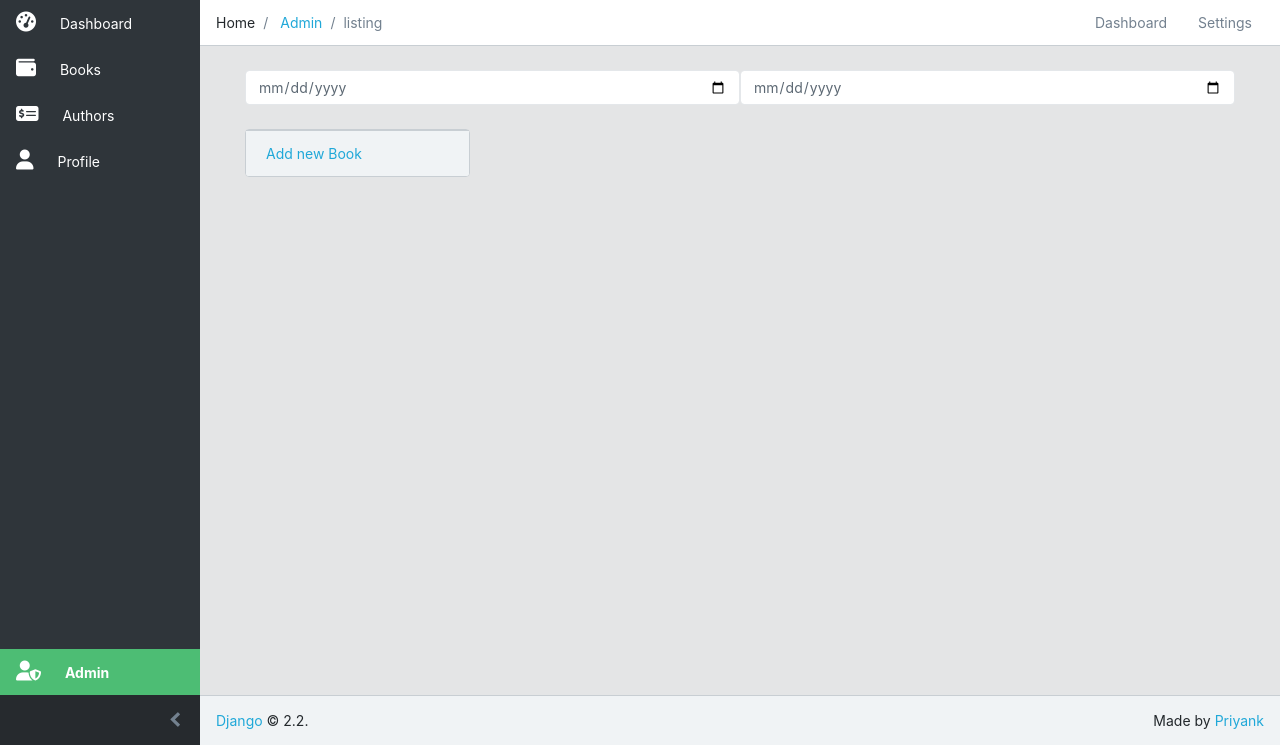
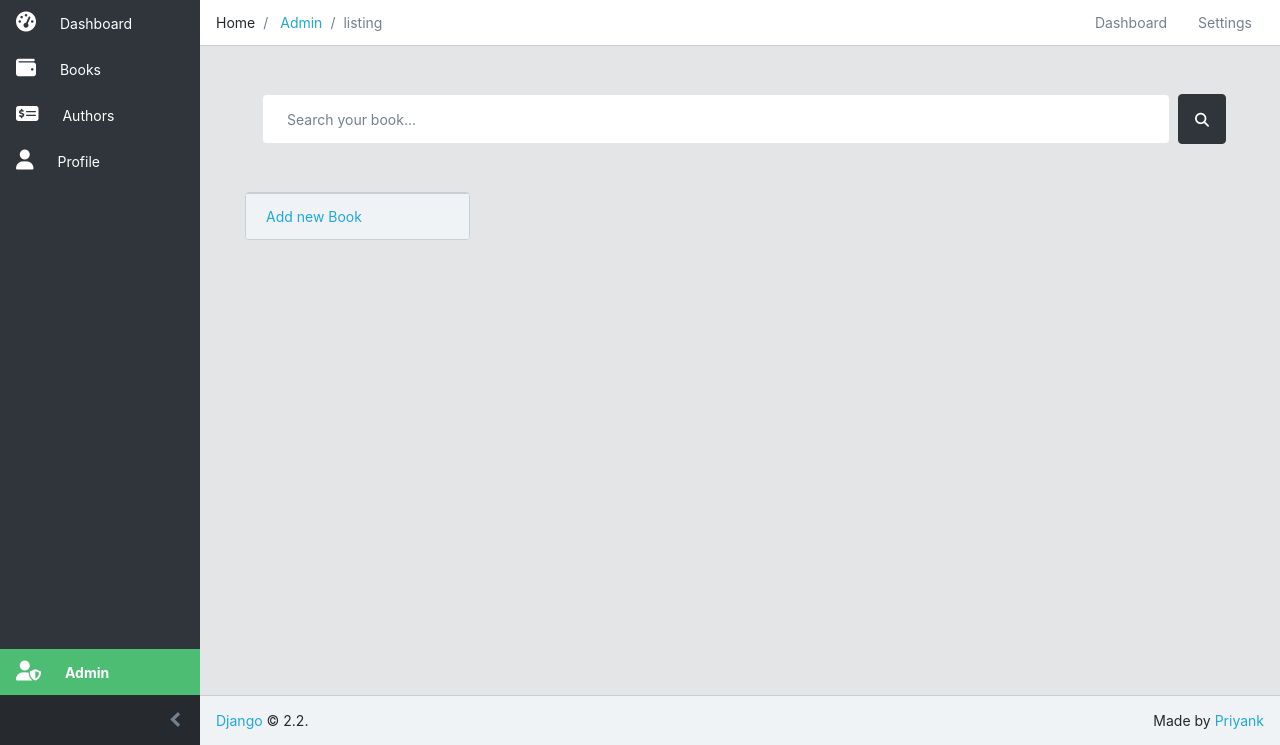
Before and after one commit to priyank-py/library_project, a Django app: page /listings in a window 1280 px wide. Shown: the part 55-800 px from the top of the page. Run offline with Django 3.2, Linux system fonts and the light colour scheme; data that the repository does not hold is empty; some libraries are stand-ins or nearby versions.

Commit message:
requirement.txt added, filter for listings

```diff
--- a/books/views.py
+++ b/books/views.py
@@ -1,5 +1,6 @@
 from django.shortcuts import render, get_object_or_404
 from .models import Book
+from django.db.models import Q
 
 # Create your views here.
 
@@ -9,7 +10,14 @@ def home(request):
     return render(request, 'main/index.html', {'all_books': all_books})
 
 def listings(request):
-    all_books = Book.objects.all()
+    query = request.GET.get('q')
+    if not query == None:
+        all_books = Book.objects.all().filter(
+            Q(name__icontains=query) |
+            Q(author__name__icontains=query)
+        )
+    else:
+        all_books = Book.objects.all()
 
 
     context = {
--- /dev/null
+++ b/requirements.txt
@@ -0,0 +1,5 @@
+Django==2.2.7
+django-admin-rangefilter==0.5.1
+Pillow==6.2.1
+pytz==2019.3
+sqlparse==0.3.0
--- a/templates/books/listings.html
+++ b/templates/books/listings.html
@@ -1,13 +1,10 @@
 {% extends 'base.html' %}
 
 {% block content %}
-
-
-<div class="container">
-<form class="d-flex my-4">
-  <input class="form-control " type="date" name="filter" id=""><input class="form-control" type="date" name="" id="">
+<form action="{% url 'listings' %} " method="GET" class="text-center mx-4 my-5 d-flex" id="filter">
+    <input type="text" name="q" id="" class="form-control mx-2 p-4" placeholder="Search your book..." />
+    <button type="submit" form="filter" class="btn btn-dark px-3" ><i class="fa fa-search" aria-hidden="true"></i></button>
 </form>
-</div>
 <div class="row">
 
 {% for book in all_books %}
@@ -15,14 +12,13 @@
         <div class="card">
           <div class="card-body">
           {% if book.photo %}
-          <img class="card-img-top" width="240" height="320" src="{{ book.photo.url }}" />
+          <img class="img" width="240" height="320" src="{{ book.photo.url }}" />
             {% else %}
             <img class="img" width="240" height="320" src="https://images-na.ssl-images-amazon.com/images/I/41fhsnzKEgL._SX258_BO1,204,203,200_.jpg" alt="">
             {% endif %}
           </div>
           <div class="card-footer ">
-            <h3>{{book.name}}</h3>
-            {% comment %} <a href="" class="btn btn-dark">{{book.renter.date}} </a> {% endcomment %}
+            <h3>{{book.name}}</h3><a href="" class="btn btn-dark">{{book.renter.}} </a>
             <h4 align="right">~{{book.author}}</h4>
             <a href="{% url 'listing' book.id %} " class="btn btn-primary">More info</a> <a href="{% url 'admin:books_book_change' book.id %} " class="btn btn-warning">Modify</a>
           </div>
--- a/templates/partials/_header.html
+++ b/templates/partials/_header.html
@@ -4,9 +4,9 @@
       <button class="navbar-toggler sidebar-toggler d-lg-none mr-auto" type="button" data-toggle="sidebar-show">
         <span class="navbar-toggler-icon"></span>
       </button>
-      <a class="navbar-brand" href="#">
-        <img class="navbar-brand-full" src="img/brand/logo.svg" width="89" height="25" alt="Library App">
-        <img class="navbar-brand-minimized" src="img/brand/sygnet.svg" width="30" height="30" alt="Library App">
+      <a class="navbar-brand" href="{% url 'book' %}">
+        <img class="navbar-brand-full" src="{% static 'image/logo.png' %}" width="89" height="25" alt="Library App">
+
       </a>
       <button class="navbar-toggler sidebar-toggler d-md-down-none" type="button" data-toggle="sidebar-lg-show">
         <span class="navbar-toggler-icon"></span>
```
